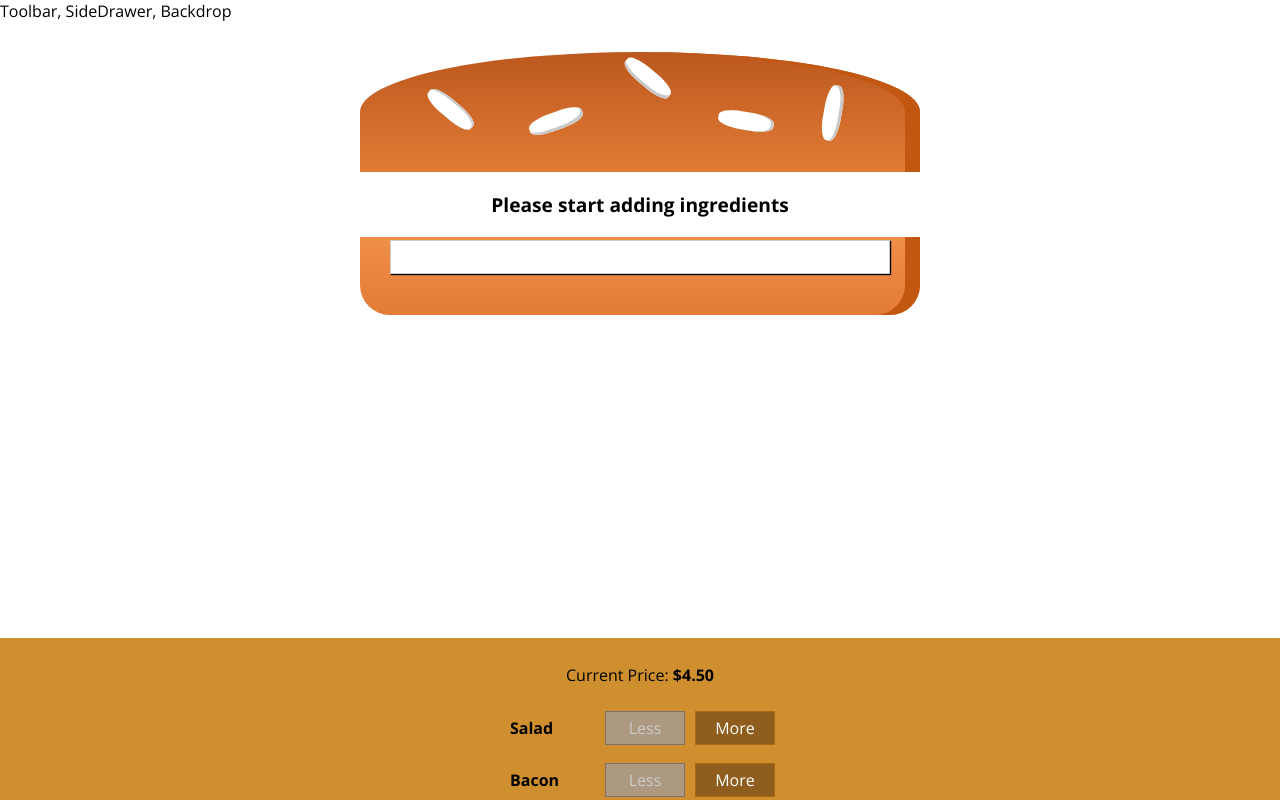
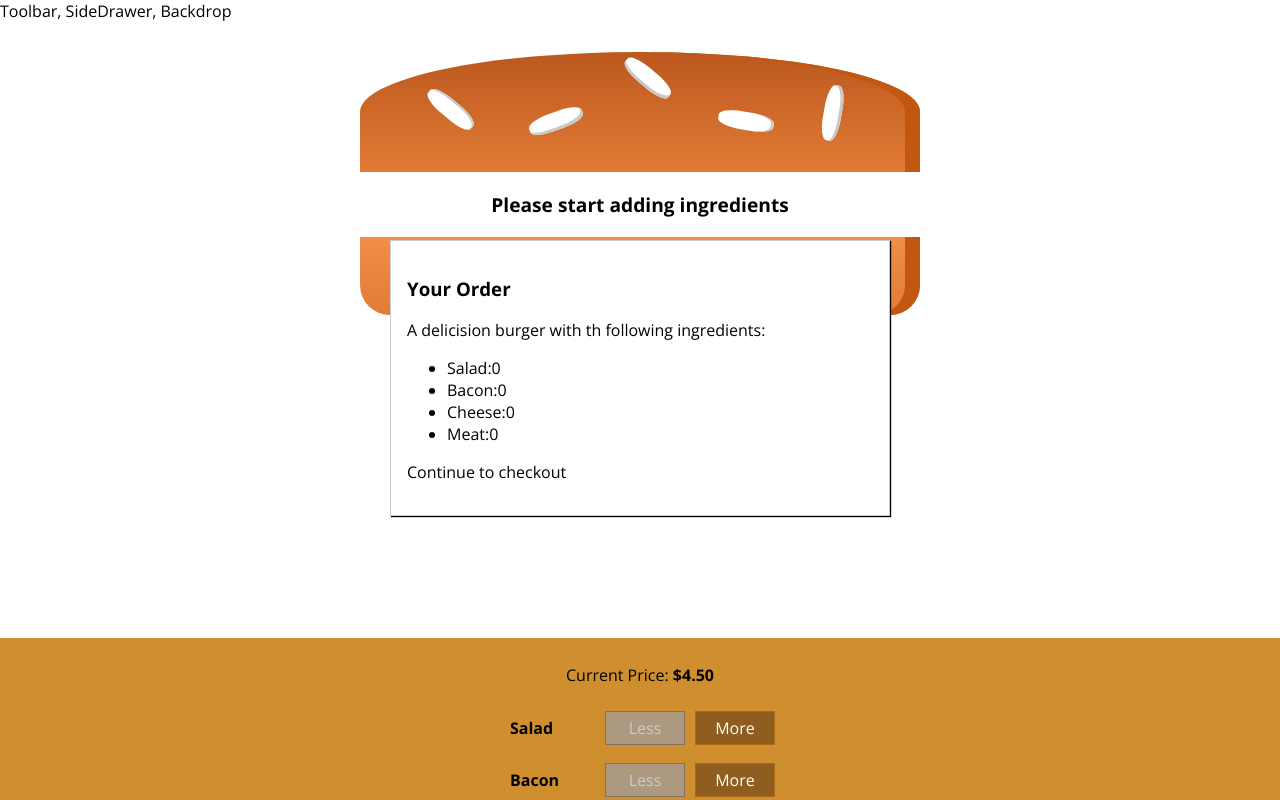
Before and after one commit to davidhartman00/react-hamburger, a React (Create React App) app in the folder react-hamburger/: page / in a window 1280 px wide. Shown: the top 800 px of the page. Built offline with nearby package versions, Linux system fonts and the light colour scheme.

Commit message:
hook up OrderSummary comp to BurgerBuilder

```diff
--- a/react-hamburger/src/containers/BurgerBuilder/BurgerBuilder.js
+++ b/react-hamburger/src/containers/BurgerBuilder/BurgerBuilder.js
@@ -4,6 +4,7 @@
 import Burger from "../../components/Burger/Burger";
 import BuilderControls from "../../components/Burger/BuildControls/BuildControls";
 import Modal from '../../components/UI/Modal/Modal'
+import OrderSummary from '../../components/Burger/OrderSummary/OrderSummary'
 
 const INGREDIENT_PRICES = {
   salad: 0.5,
@@ -86,7 +87,9 @@
 
     return (
       <Aux>
-        <Modal />
+        <Modal>
+          <OrderSummary ingredients={this.state.ingredients} />
+        </Modal>
         <Burger ingredients={this.state.ingredients} />
         <BuilderControls
           ingredientAdded={this.addIngredientHandler}
```
